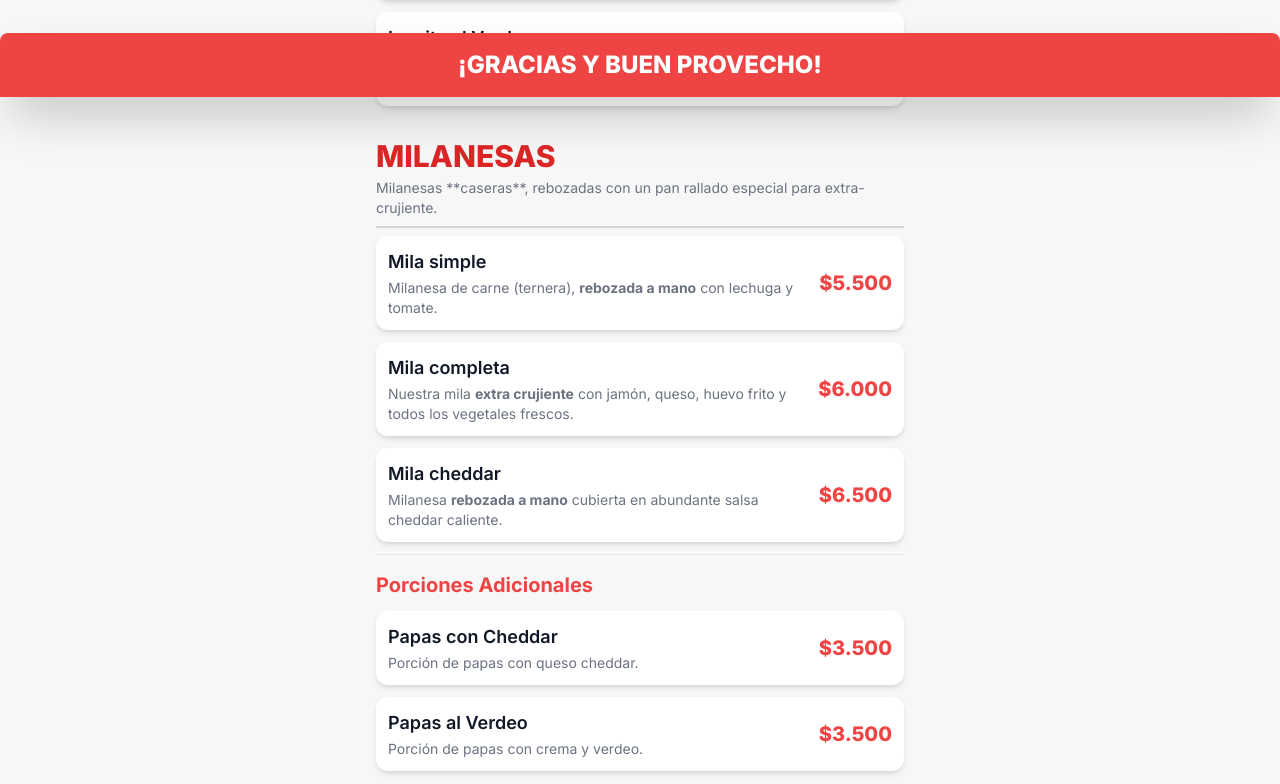
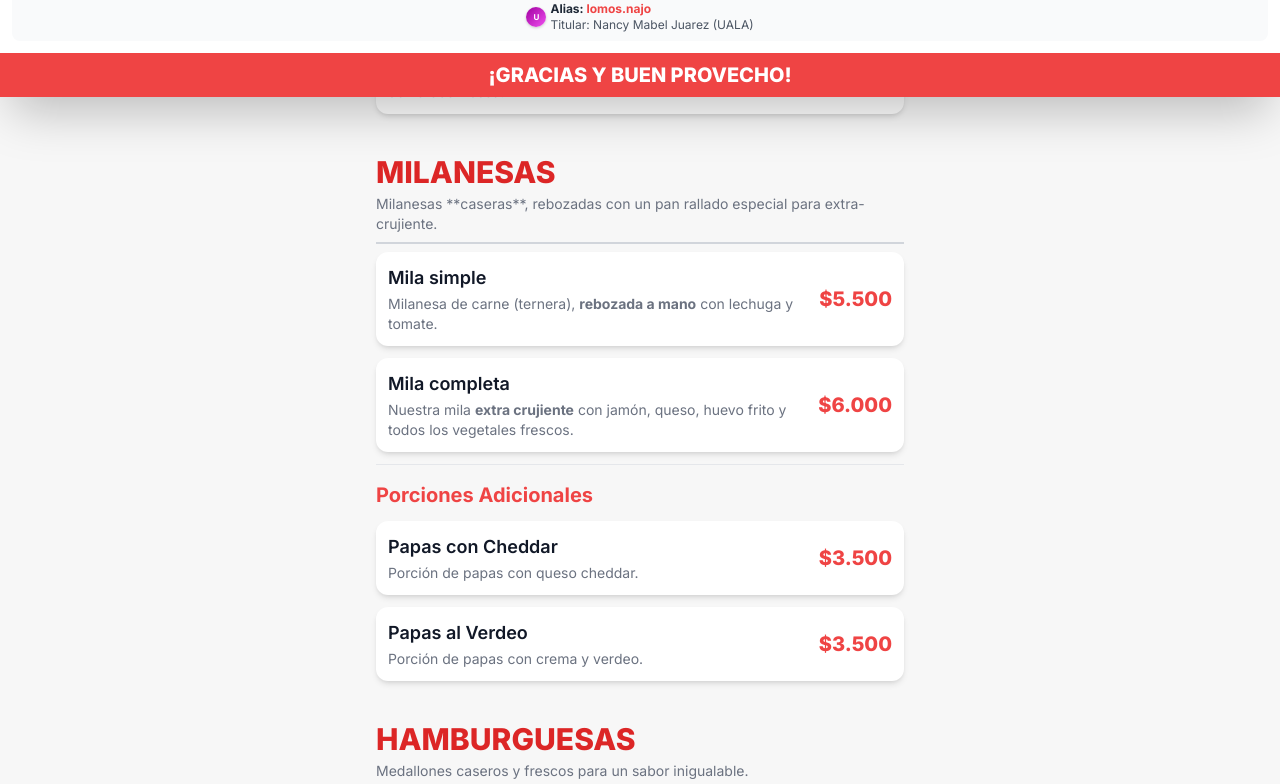
Before and after one commit to Alhambrabm/Menu, a plain HTML site: page index.html in a window 1280 px wide. Shown: the part 703-1487 px from the top of the page. Drawn offline with nearby package versions, Linux system fonts and the light colour scheme.

Commit message:
Add files via upload

```diff
--- a/index.html
+++ b/index.html
@@ -13,19 +13,17 @@
             background-color: #f7f7f7;
             /* Espacio superior para el header fijo (115px) */
             padding-top: 115px;
-            /* Espacio inferior para el footer fijo (80px) */
-            padding-bottom: 80px;
+            /* Espacio inferior para el footer fijo (Ajustado para el nuevo footer con pagos) */
+            padding-bottom: 110px;
         }
         /* Estilo para los títulos de categoría */
         .category-title {
-            position: sticky;
-            /* Se pega justo debajo de las dos barras fijas (La Alhambra + Papas Fritas) */
-            top: 115px;
+            /* Se eliminó position: sticky para evitar el apilamiento de títulos */
             z-index: 10;
             background-color: #f7f7f7;
             padding-top: 16px;
             padding-bottom: 8px;
-            margin-top: -8px;
+            margin-top: 0;
         }
         /* Color principal de la marca (rojo) */
         .brand-color {
@@ -64,6 +62,22 @@
         .bg-yellow-promo { background-color: #facc15; }
         .bg-green-promo { background-color: #10b981; }
 
+        /* Estilo para el icono de Ualá (simulado con CSS) */
+        .uala-icon {
+            display: inline-flex;
+            align-items: center;
+            justify-content: center;
+            width: 20px;
+            height: 20px;
+            background: linear-gradient(135deg, #a000a0, #f050f0); /* Colores de Ualá */
+            border-radius: 50%;
+            color: white;
+            font-size: 8px;
+            font-weight: bold;
+            margin-right: 4px;
+            box-shadow: 0 1px 3px rgba(0, 0, 0, 0.2);
+        }
+
     </style>
 </head>
 <body>
@@ -93,6 +107,7 @@
                     description: "Lomo de calidad acompañado de sus ingredientes frescos.",
                     items: [
                         { name: "Lomito simple", desc: "El clásico infaltable: bife de lomo, tomate, lechuga y mayonesa casera.", price: 6000 },
+                        // Nombre corregido a "Lomito completo"
                         { name: "Lomito completo", desc: "La versión más pedida: con jamón, queso, huevo frito y todos los vegetales frescos.", price: 6500 },
                         { name: "Lomito cheddar", desc: "Bife de lomo cubierto con abundante salsa cheddar fundido.", price: 7000 },
                         { name: "Lomito caramelizado", desc: "Bife de lomo tierno, queso fundido y cebolla caramelizada lentamente en un toque de dulce.", price: 7000 },
@@ -106,8 +121,8 @@
                     description: "Milanesas **caseras**, rebozadas con un pan rallado especial para extra-crujiente.",
                     items: [
                         { name: "Mila simple", desc: "Milanesa de carne (ternera), **rebozada a mano** con lechuga y tomate.", price: 5500 },
+                        // Nombre corregido a "Mila completo"
                         { name: "Mila completa", desc: "Nuestra mila **extra crujiente** con jamón, queso, huevo frito y todos los vegetales frescos.", price: 6000 },
-                        { name: "Mila cheddar", desc: "Milanesa **rebozada a mano** cubierta en abundante salsa cheddar caliente.", price: 6500 },
 
                         // Porciones Adicionales
                         { name: "Porciones Adicionales", desc: "", isSubSection: true },
@@ -120,9 +135,9 @@
                     color: "text-red-600",
                     description: "Medallones caseros y frescos para un sabor inigualable.",
                     items: [
-                        { name: "Hamburguesa común", desc: "Medallón de carne, lechuga, tomate y aderezos.", price: 4000 },
+                        { name: "Hamburguesa simple", desc: "Medallón de carne, lechuga, tomate y aderezos.", price: 4000 },
+                        // Nombre corregido a "Hamburguesa completo"
                         { name: "Hamburguesa completa", desc: "Carne, queso, jamón, huevo frito y vegetales frescos. Un clásico contundente.", price: 4500 },
-                        { name: "Hamburguesa doble carne", desc: "Dos carnes, queso, jamón, huevo.", price: 6000 },
                     ]
                 },
                 {
@@ -141,29 +156,45 @@
                     items: [
                         // Gaseosas y Agua
                         { name: "Gaseosas y Agua", desc: "", isSubSection: true },
+                        // DESCRIPCIÓN SIMPLIFICADA
                         { name: "Gaseosas (375cc)", desc: "Fanta, Sprite, Coca-Cola. (Agua $1.500)", price: 2000 },
+
+                        // Coca Descartable 1.5 Lt
+                        // DESCRIPCIÓN SIMPLIFICADA
+                        { name: "Coca Común (1.5Lt)", desc: "Descartable.", price: 4000 },
+
+                        // Gaseosas 1Lt
+                        // DESCRIPCIÓN SIMPLIFICADA
                         { name: "Gaseosas (1Lt)", desc: "Coca Común, Coca Zero, Fanta, Sprite.", price: 3500 },
 
                         // Cervezas (Rubias y Clásicas)
                         { name: "Cervezas (Rubias y Clásicas)", desc: "", isSubSection: true },
+                        // DESCRIPCIÓN SIMPLIFICADA
                         { name: "Pampa Dorada", desc: "Rubia clásica y refrescante.", price: 4300 },
+                        // DESCRIPCIÓN SIMPLIFICADA
                         { name: "Salta Rubia (473cc)", desc: "Rubia de cuerpo y sabor equilibrado.", price: 4300 },
-                        { name: "Budweiser (710cc)", desc: "Rubia clásica en botella de 710 cc.", price: 5500 },
-                        { name: "Corona (710cc)", desc: "Cerveza importada en botella de 710 cc.", price: 6500 },
+                        // DESCRIPCIÓN SIMPLIFICADA
+                        { name: "Budweiser", desc: "Rubia clásica.", price: 5500 },
+                        // DESCRIPCIÓN SIMPLIFICADA
+                        { name: "Corona", desc: "Cerveza importada y refrescante.", price: 6500 },
 
                         // Cervezas Negras
                         { name: "Cervezas Negras", desc: "", isSubSection: true },
-                        { name: "Salta Negra (473cc)", desc: "De malta tostada en lata de 473 cc.", price: 4500 },
+                        // DESCRIPCIÓN SIMPLIFICADA
+                        { name: "Salta Negra (473cc)", desc: "De malta tostada.", price: 4500 },
+                        // DESCRIPCIÓN SIMPLIFICADA
                         { name: "Guinness", desc: "Stout cremosa y robusta.", price: 4500 },
 
                         // Vinos y Otros
                         { name: "Vinos y Otros", desc: "", isSubSection: true },
-                        { name: "Don Valentín (750cc)", desc: "Malbec, Cabernet o Blanco. Botella de 750cc.", price: 7500 },
+                        // MODIFICADO: Descripción de Vinos mejorada y simplificada
+                        { name: "Don Valentín", desc: "Vino tinto de cuerpo medio. El acompañamiento ideal para un buen sánguche.", price: 7500 },
                         { name: "Fernet (Vaso)", desc: "Con Coca Cola. ¡Listo para disfrutar!", price: 5000 },
                     ]
                 }
             ];
 
+            // Promociones restantes: Solo las "Simples"
             const promosData = [
                 {
                     badge: "EL MÁS VENDIDO",
@@ -173,14 +204,7 @@
                     newPrice: 11000,
                     desc: "El doble del sabor que amas. Disfruta de la calidad del lomo con **extra mayonesa casera**. ¡Simplemente insuperable!",
                 },
-                {
-                    badge: "OFERTA FAMILIAR",
-                    badgeClass: "bg-red-promo",
-                    name: "2 Lomitos Completos",
-                    oldPrice: 13000,
-                    newPrice: 12000,
-                    desc: "El sándwich ideal para compartir: lomo, jamón, queso, huevo y vegetales. ¡El combo más potente y rendidor!",
-                },
+
                 {
                     badge: "CRUJIENTE DÚO",
                     badgeClass: "bg-yellow-promo",
@@ -189,22 +213,15 @@
                     newPrice: 10000,
                     desc: "¡Doble porción de sabor! Milanesas rebozadas a mano **extra crujientes** gracias a nuestro pan rallado especial.",
                 },
+
                 {
-                    badge: "MÁXIMO AHORRO",
+                    badge: "NUEVO COMBO",
                     badgeClass: "bg-green-promo",
-                    name: "2 Milas Completas",
-                    oldPrice: 12000,
-                    newPrice: 11000,
-                    desc: "El placer de la milanesa **crujiente y casera** combinada con jamón, queso y huevo. ¡Una oferta contundente que no defrauda!",
+                    name: "2 Hamburguesas Simples",
+                    oldPrice: 8000,
+                    newPrice: 7000,
+                    desc: "Doble hamburguesa común: medallón de carne, lechuga, tomate y aderezos.",
                 },
-                {
-                    badge: "PROMO PREMIUM",
-                    badgeClass: "bg-red-promo",
-                    name: "2 Lomitos TOP",
-                    oldPrice: 14000,
-                    newPrice: 13000,
-                    desc: "¡La explosión de sabor! Elegí combinar entre el intenso **Cheddar fundido** o la suavidad de la **Cebolla Caramelizada**.",
-                }
             ];
 
             function formatPrice(price) {
@@ -268,6 +285,7 @@
                     <div class="space-y-6 pt-4 pb-12">
                 `;
 
+                // Renderizar solo las promociones restantes
                 promosData.forEach(promo => {
                     const descHtml = promo.desc ? promo.desc.replace(/\*\*(.*?)\*\*/g, '<strong>$1</strong>') : '';
 
@@ -299,9 +317,33 @@
         </div>
     </main>
 
-    <!-- === FOOTER DE BUEN PROVECHO (SIEMPRE VISIBLE) === -->
-    <footer class="fixed bottom-0 left-0 w-full z-20 brand-color p-4 text-white text-center shadow-2xl rounded-t-lg">
-        <p class="text-2xl font-extrabold">¡GRACIAS Y BUEN PROVECHO!</p>
+    <!-- === FOOTER COMBINADO (PAGOS + BUEN PROVECHO) - SIEMPRE VISIBLE === -->
+    <footer class="fixed bottom-0 left-0 w-full z-20 shadow-2xl rounded-t-lg">
+        <!-- SECCIÓN DE PAGOS (Anteriormente flotante) -->
+        <div class="p-3 bg-white border-t-4 border-yellow-400">
+            <h3 class="text-lg font-extrabold brand-text mb-2 flex items-center justify-center">
+                <svg xmlns="http://www.w3.org/2000/svg" fill="none" viewBox="0 0 24 24" stroke-width="2.5" stroke="currentColor" class="w-5 h-5 mr-1">
+                    <path stroke-linecap="round" stroke-linejoin="round" d="M2.25 8.25h19.5M2.25 9h19.5m-16.5 5.25h3m4.5 0h3M18.75 6.75h.008v.008h-.008v-.008Z" />
+                    <path stroke-linecap="round" stroke-linejoin="round" d="M12 21a9 9 0 1 0 0-18 9 9 0 0 0 0 18Z" />
+                </svg>
+                Métodos de Pago
+            </h3>
+
+            <div class="bg-gray-50 p-2 rounded-lg flex items-center justify-center">
+                <div class="flex items-center">
+                    <span class="uala-icon">U</span>
+                    <div>
+                        <p class="text-xs font-bold text-gray-800">Alias: <span class="brand-text">lomos.najo</span></p>
+                        <p class="text-xs text-gray-600">Titular: Nancy Mabel Juarez (UALA)</p>
+                    </div>
+                </div>
+            </div>
+        </div>
+
+        <!-- FOOTER CLÁSICO DE BUEN PROVECHO -->
+        <div class="brand-color p-2 text-white text-center">
+            <p class="text-xl font-extrabold">¡GRACIAS Y BUEN PROVECHO!</p>
+        </div>
     </footer>
 
 </body>
```
